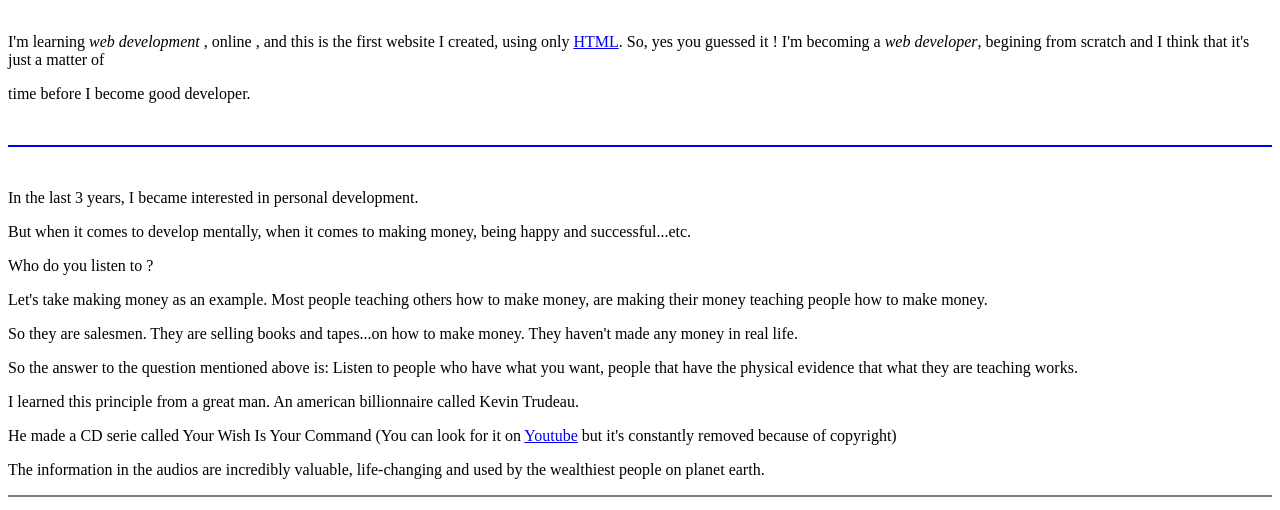
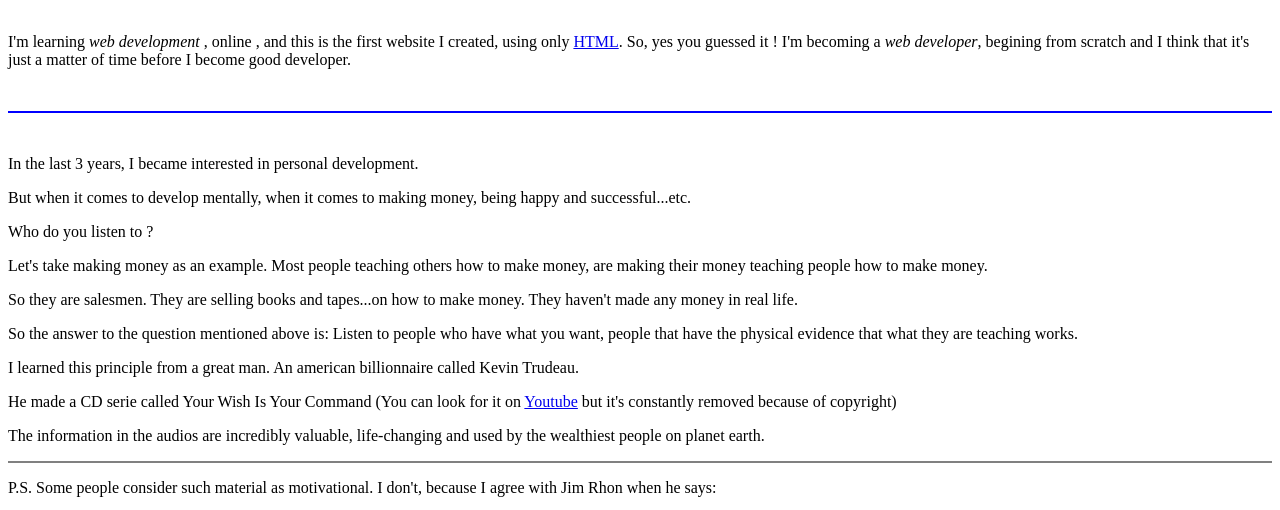
Before and after one commit to mehdimekni/personalwebsite, a plain HTML site: page index.html in a window 1280 px wide. Shown: the part 270-780 px from the top of the page. Drawn offline with Linux system fonts and the light colour scheme.

Commit message:
Update index.html

```diff
--- a/index.html
+++ b/index.html
@@ -35,9 +35,7 @@
     I'm learning <em>web development</em> , online , and this is the first website I created, using only
     <a href="https://developer.mozilla.org/en-US/docs/Web/HTML">HTML</a>.
     So, yes you guessed it ! I'm becoming a <em>web developer</em>, begining from scratch and I think that
-    it's just a matter of
-  </p>
-  <p>time before I become good developer.</p>
+    it's just a matter of time before I become good developer.</p>
   <br>
   <hr noshade color="blue">
   <br>
```
